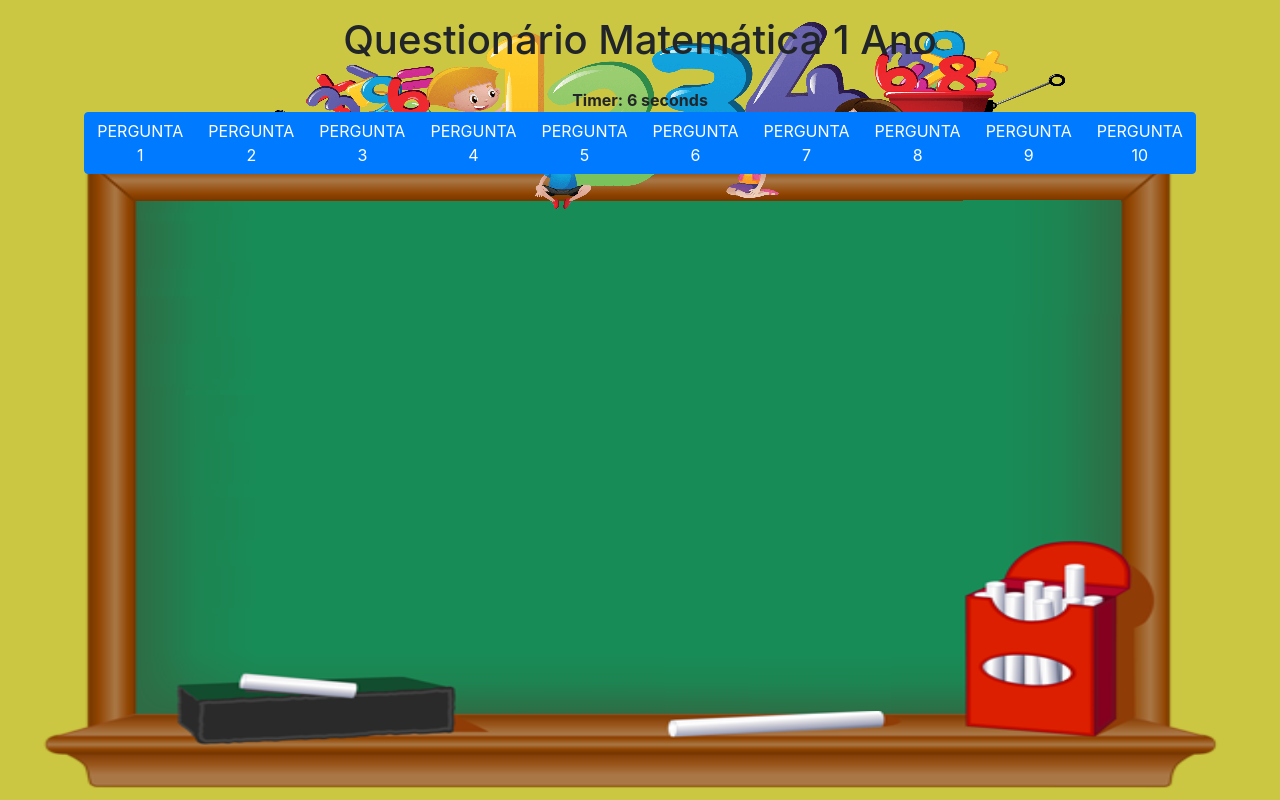
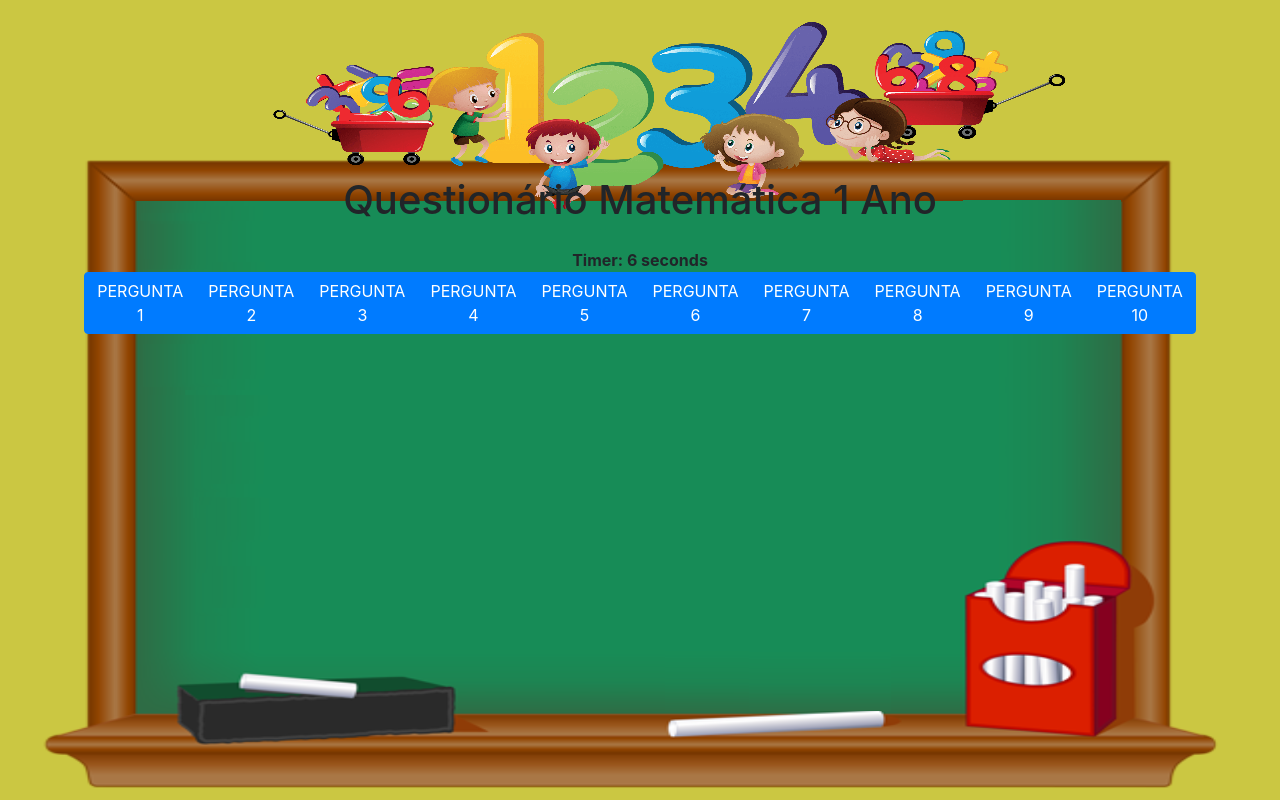
Before and after one commit to ckazuo/univesp_quiz, a Django app: page /questionario in a window 1280 px wide. Shown: the part 58-858 px from the top of the page. Run offline with Django 3.2, Linux system fonts and the light colour scheme; data comes from the database, SQL or seed files in the repository; both versions use the stored data as it was after the commit; parts of the project's set-up code (start-up, migrations or seed data) failed here and were passed over; some libraries are stand-ins or nearby versions; some web fonts are replaced.

Commit message:
atualizar questôes e adicionei padding top no questionario

```diff
--- a/quiz/static/quiz/style.css
+++ b/quiz/static/quiz/style.css
@@ -177,7 +177,7 @@ form  {
 }
 
 .quadro {
-    border-top: 10%;
+    padding-top: 20vh;
     width: 100%;
 
 }
```
Also changed, not shown: db.sqlite3, img/img/baloes.png (added), img/img/biscoitos_J13S7uf.jpg (added), img/img/chichen.png (added), img/img/livros.png (added), img/img/livros_cD0hCl8.png (added).
